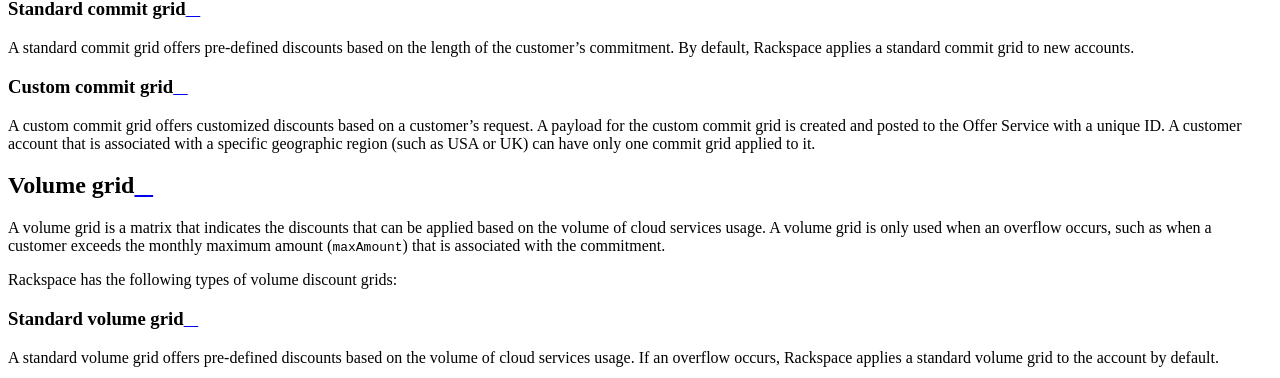
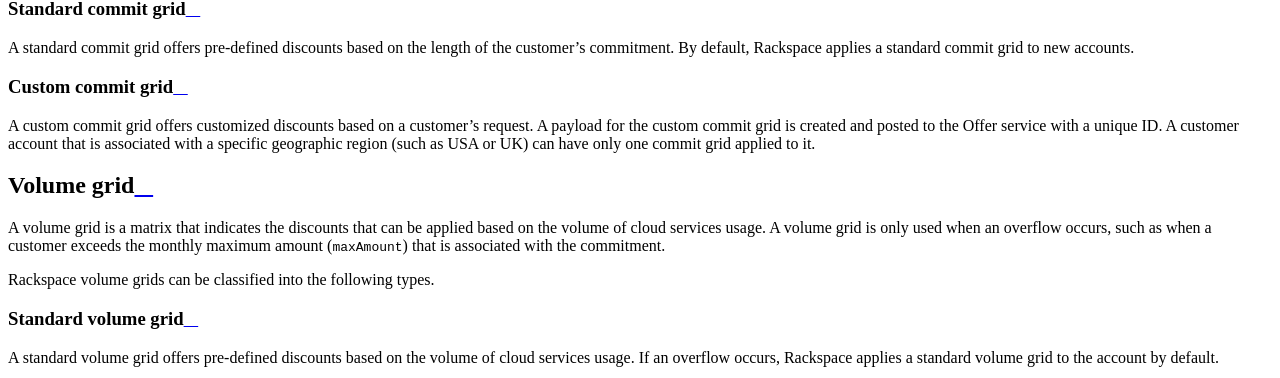
Before and after one commit to rackerlabs/docs-offerings, a Sphinx documentation site: the page built from docs/getting-started/concepts.rst, in a window 1280 px wide. Shown: the part 1052-1430 px from the top of the page. Built offline with Sphinx 7.4.7 and the Read the Docs theme 2.0.0, drawn with Linux system fonts in a browser that asks for light colours; pages that are not in the unit, such as notebooks, are missing from menus.

Commit message:
Minor edits to text and menu.

```diff
--- a/docs/_toc.rst
+++ b/docs/_toc.rst
@@ -4,5 +4,4 @@
    :includehidden:
    :maxdepth: 99
 
-   Docs Starter Kit (Sphinx Public GitHub)<self>
    index.rst
--- a/docs/getting-started/concepts.rst
+++ b/docs/getting-started/concepts.rst
@@ -56,7 +56,7 @@
 
 A custom commit grid offers customized discounts based on a customer's
 request. A payload for the custom commit grid is created and posted to the
-Offer Service with a unique ID. A customer account that is associated with a
+Offer service with a unique ID. A customer account that is associated with a
 specific geographic region (such as USA or UK) can have only one
 commit grid applied to it.
 
@@ -70,7 +70,7 @@
 an overflow occurs, such as when a customer exceeds the monthly maximum amount
 (``maxAmount``) that is associated with the commitment.
 
-Rackspace has the following types of volume discount grids:
+Rackspace volume grids can be classified into the following types.
 
 Standard volume grid
 ####################
```
